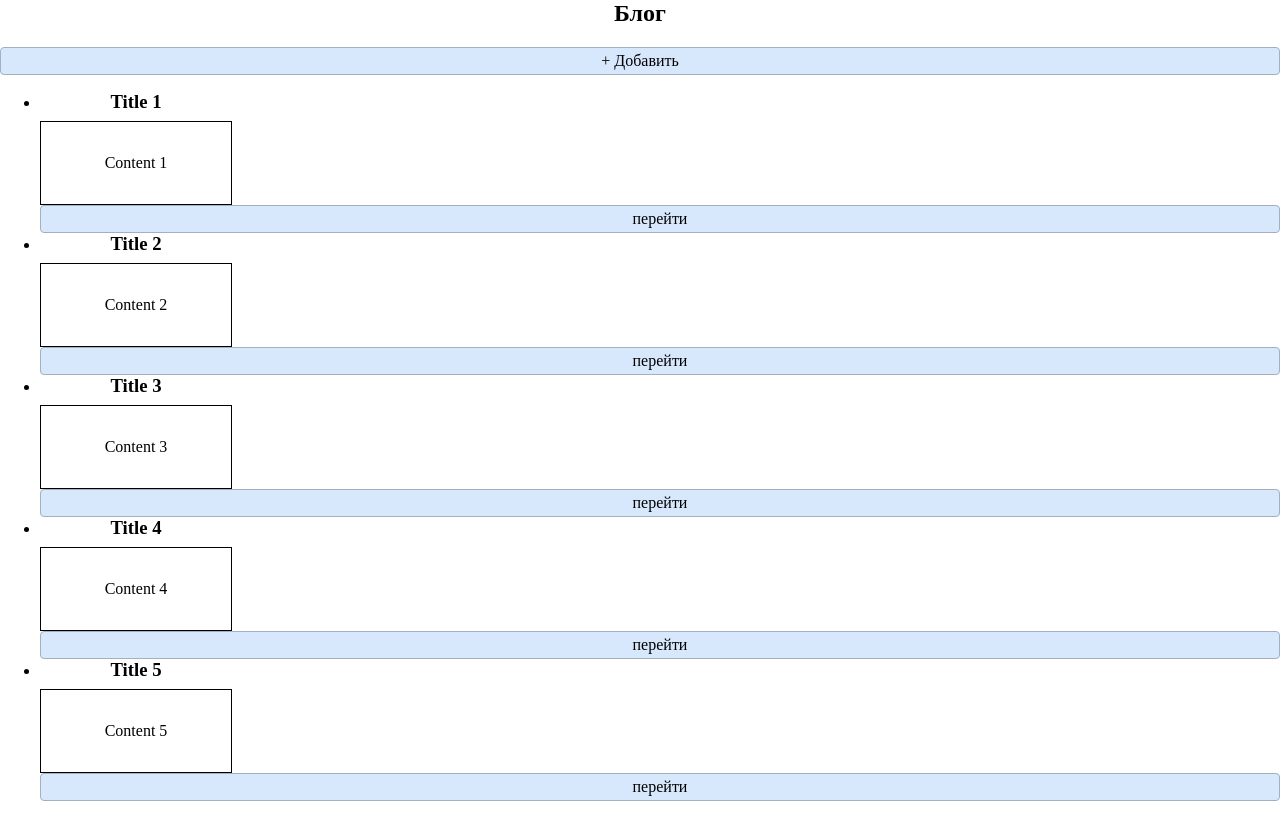
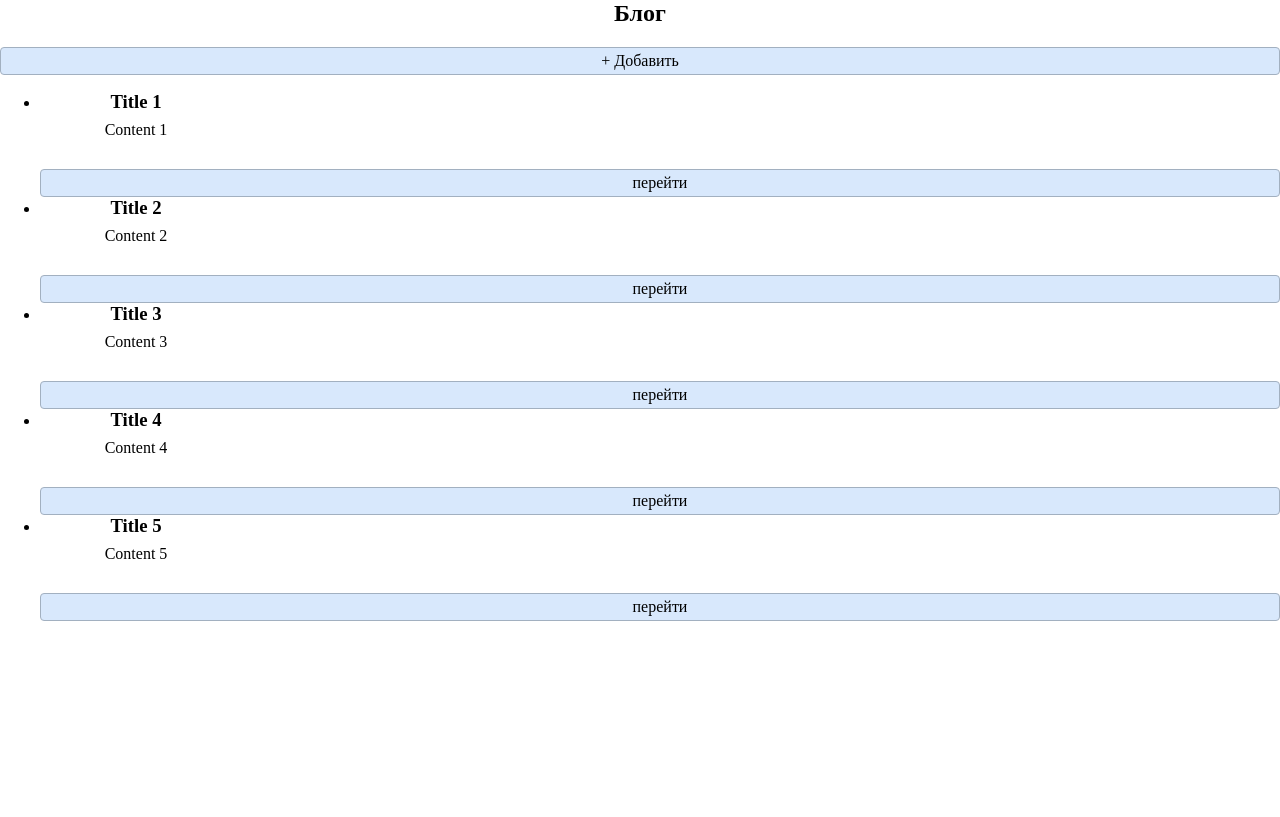
Before and after one commit to JazzmanDV/u-test-task, a React (Vite) app: page /posts in a window 1280 px wide. Built offline with nearby package versions, Linux system fonts and the light colour scheme.

Commit message:
Улучшена стилизация записей

```diff
--- a/src/components/Button/Button.module.css
+++ b/src/components/Button/Button.module.css
@@ -9,7 +9,7 @@
     background-color: #d8e8fc;
 
     border: 1px solid #a2b0c0;
-    border-radius: 0.25rem;
+    border-radius: var(--border-radius);
 
     cursor: pointer;
 }
--- a/src/components/Post/Post.jsx
+++ b/src/components/Post/Post.jsx
@@ -7,7 +7,9 @@ const Post = observer(({ post }) => {
     return (
         <div className={styles.post}>
             <h3 className={styles.title}>{post.title}</h3>
-            <p className={styles.content}>{post.content}</p>
+            <div className={styles.contentWrapper}>
+                <p className={styles.content}>{post.content}</p>
+            </div>
         </div>
     );
 });
--- a/src/components/Post/Post.module.css
+++ b/src/components/Post/Post.module.css
@@ -17,17 +17,22 @@
     margin: 0;
 }
 
-.content {
-    overflow: hidden;
-    white-space: nowrap;
-    text-overflow: ellipsis;
-
-    text-align: center;
-    vertical-align: middle;
-
-    margin: 0;
+.content-wrapper {
     padding: 2rem 2rem;
 
     background-color: white;
     border: 1px solid black;
 }
+
+.content {
+    overflow: hidden;
+    display: -webkit-box;
+    -webkit-line-clamp: 2;
+    -webkit-box-orient: vertical;
+
+    text-align: center;
+
+    height: 3rem;
+
+    margin: 0;
+}
--- a/src/pages/PostPage/PostPage.jsx
+++ b/src/pages/PostPage/PostPage.jsx
@@ -32,6 +32,7 @@ const PostPage = observer(() => {
 
     const handleDeleteButtonClick = () => {
         const result = confirm("Удалить запись?");
+
         if (result) {
             postsStore.delete(post);
             navigate("/", { replace: true });
--- a/src/variables.css
+++ b/src/variables.css
@@ -1,6 +1,6 @@
 :root {
     --primary-color: #4cc9f0;
     --secondary-color: #4895ef;
-    --border-radius: 10px;
+    --border-radius: 0.25rem;
     --transition-duration: 0.5s;
 }
```
